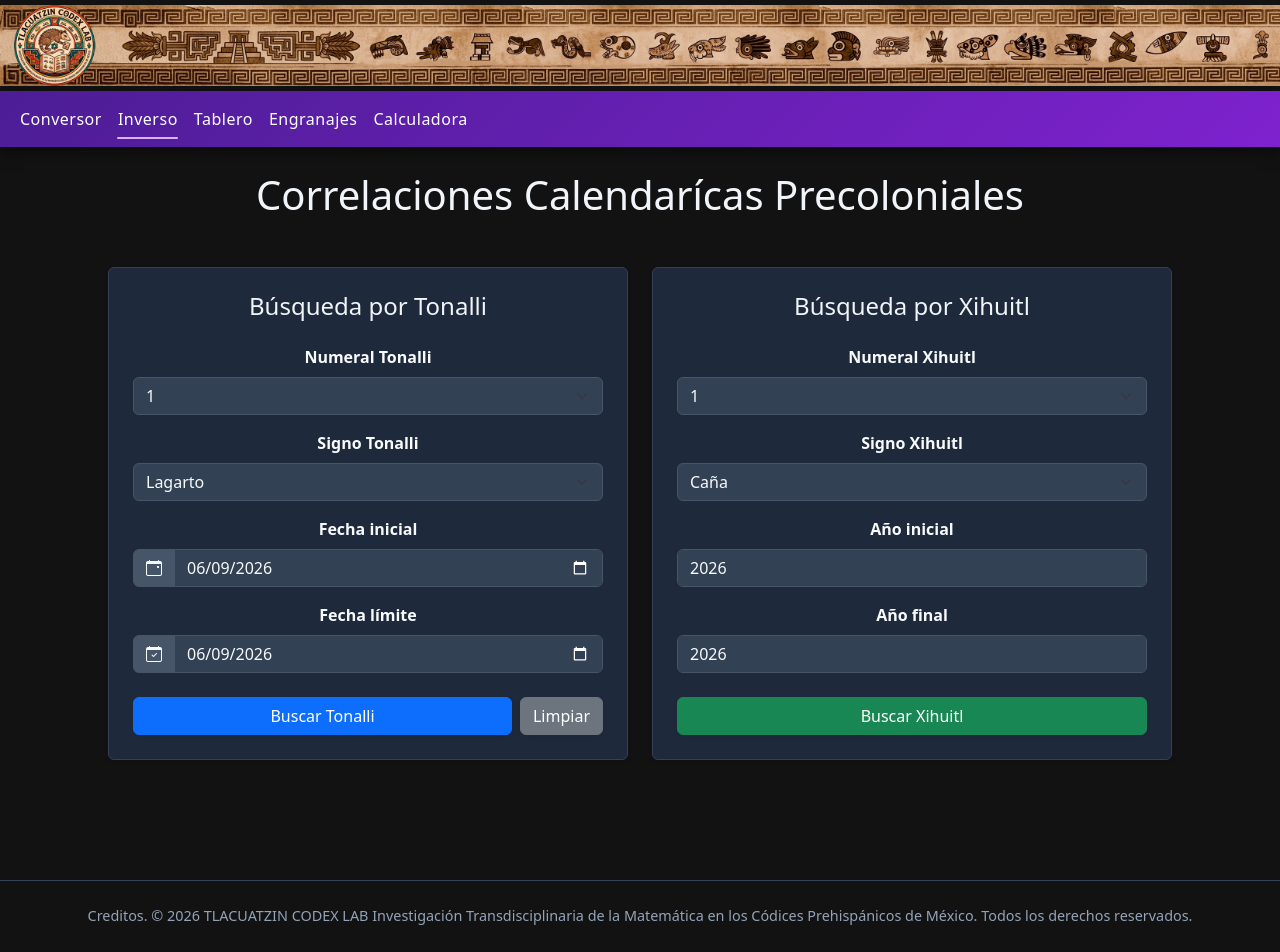
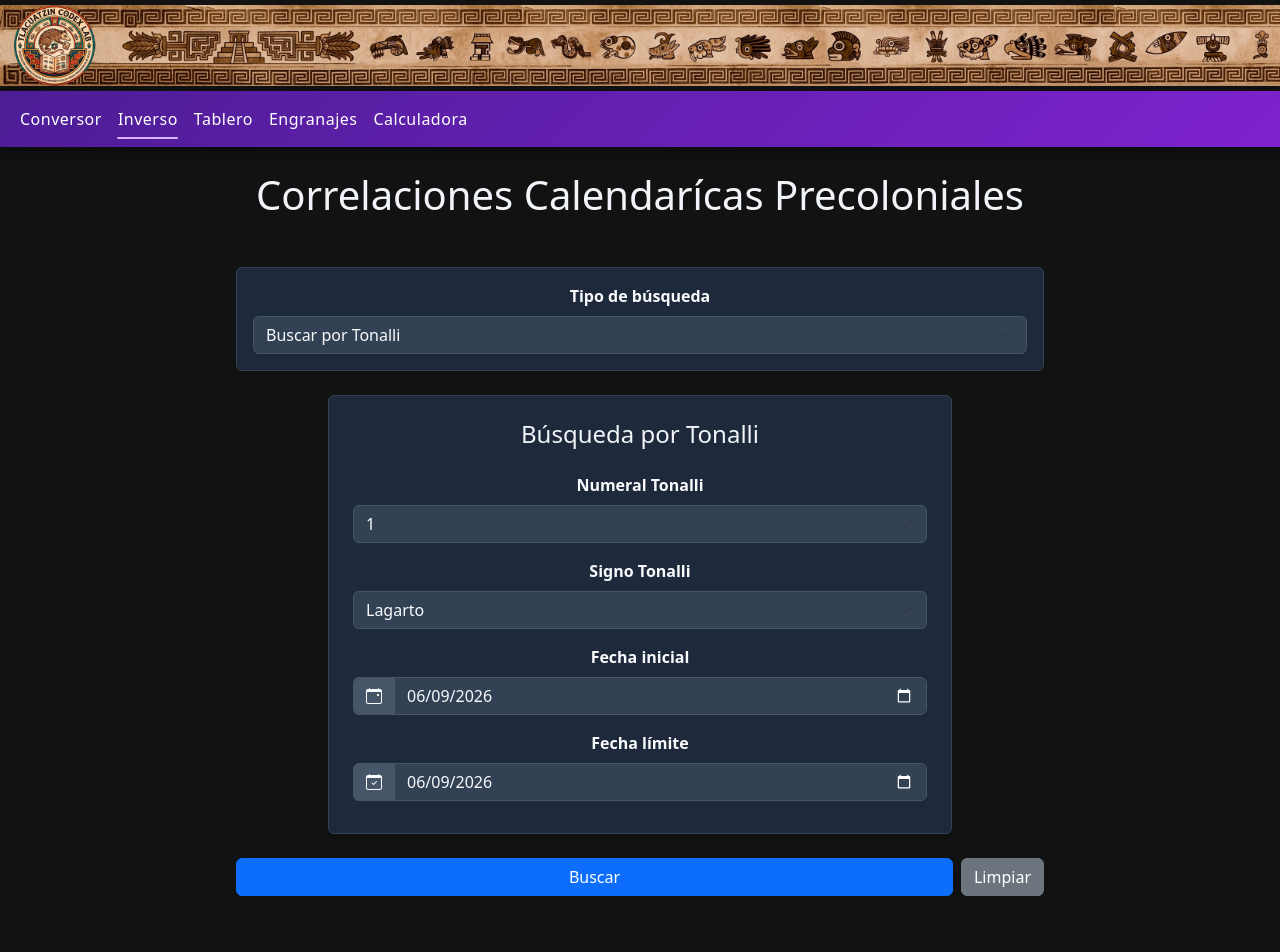
Before and after one commit to BloodyMCode/Cahuitl-Nemi-Machiyotl, a React (Vite) app: page /inverso in a window 1280 px wide. Shown: the top 952 px of the page. Built offline with nearby package versions, Linux system fonts and the light colour scheme.

Commit message:
inverso cambios

```diff
--- a/src/components/funtions/funtions.js
+++ b/src/components/funtions/funtions.js
@@ -564,11 +564,11 @@ export const encuentraCoincidence = (
         const matches = []
         const fechaJuliano = new Date(1582, 9, 4)
 
-        // Recorrer años, meses y días.
+        // Recorrer años, meses y días desde la fecha inicio hasta la fecha fin
         for (let year = fechaInicio.getFullYear(); year <= fechaFin.getFullYear(); year++) {
-            if (year === 0) continue
+            if (year === 0) continue//el año 0 no existe en el calendario civil
 
-            const startMonth = (year === fechaInicio.getFullYear()) ? fechaInicio.getMonth() : 0
+            const startMonth = (year === fechaInicio.getFullYear()) ? fechaInicio.getMonth() : 0 //Condición ? Valor_si_es_verdadero : Valor_si_es_falso
             const endMonth = (year === fechaFin.getFullYear()) ? fechaFin.getMonth() : 11
 
             for (let month = startMonth; month <= endMonth; month++) {
@@ -642,11 +642,19 @@ export const buscarXihuitl = (
             if (year === 0) continue
             // Cada año tiene un identificador Xihuitl.
             const xihuitl = convertirXihuitl(new Date(year, 0, 1))
+            // Se pasa el año como string 'YYYY-01-01' para que obtenerDiaRitual calcule
+            // correctamente la fecha y hora de inicio del año ritual (startTime) según el
+            // ciclo de 4 posiciones: año 1 = 2/12-mar 06:43, año 2 = 2/12-mar 12:43,
+            // año 3 = 1/11-mar 18:43, año 4 = 2/12-mar 00:43 (juliano/gregoriano)
+            const xihuitlMeza = convertirXihuitlMeza(`${year}-01-01`)
             if (xihuitl.numeroX.español === numeroX.toString() && xihuitl.simboloX.español === simboloX) {
                 matches.push({
                     year: year,
                     calendar: year < 1582 ? 'Juliano' : 'Gregoriano',
-                    xihuitl: xihuitl
+                    xihuitl: xihuitl,
+                    xihuitlMeza: xihuitlMeza,
+                    xihuitlMezaStartTime: xihuitlMeza ? xihuitlMeza.startTime : null,
+                    xihuitlMezaCal: xihuitlMeza ? (year <= 1582 ? 'Juliano' : 'Gregoriano') : null
                 })
             }
         }
--- a/src/components/pages/Inverso.jsx
+++ b/src/components/pages/Inverso.jsx
@@ -4,6 +4,9 @@ import 'bootstrap/dist/css/bootstrap.min.css'
 import '../styles/Estilos.css'
 
 const Inverso = () => {
+    // Modo de búsqueda: 'tonalli' | 'xihuitl' | 'ambos'
+    const [modo, setModo] = useState('tonalli');
+
     // Estado para Tonalli
     const [numero, setNumero] = useState(1);
     const [simbolo, setSimbolo] = useState('Lagarto');
@@ -20,19 +23,90 @@ const Inverso = () => {
     const [xihuitlResults, setXihuitlResults] = useState([])
     const [xihuitlMessage, setXihuitlMessage] = useState("")
 
+    // Mensaje de validación de campos
+    const [validationMessage, setValidationMessage] = useState("")
+
     const [loading, setLoading] = useState(false);
     const [loadingX, setLoadingX] = useState(false);
 
     const resultsCaso = results.filter(r => r.matchCaso);
     const resultsMeza = results.filter(r => r.matchMeza);
 
+    // Lógica del botón Buscar según el modo seleccionado
+    const handleBuscar = () => {
+        setValidationMessage("")
+
+        if (modo === 'tonalli' || modo === 'ambos') {
+            if (!selectedStartDate || !selectedEndDate) {
+                setValidationMessage("Por favor rellena la Fecha inicial y la Fecha límite para la búsqueda de Tonalli.")
+                return
+            }
+        }
+        if (modo === 'xihuitl' || modo === 'ambos') {
+            if (!yearStart || !yearEnd || isNaN(yearStart) || isNaN(yearEnd)) {
+                setValidationMessage("Por favor rellena el Año inicial y el Año final para la búsqueda de Xihuitl.")
+                return
+            }
+        }
+
+        if (modo === 'tonalli') {
+            setXihuitlResults([])
+            setXihuitlMessage("")
+            encuentraCoincidence(selectedStartDate, selectedEndDate, numero, simbolo, setResults, setTonalliMessage, setLoading)
+        } else if (modo === 'xihuitl') {
+            setResults([])
+            setTonalliMessage("")
+            buscarXihuitl(yearStart, yearEnd, numeroX, simboloX, setXihuitlResults, setXihuitlMessage, setLoadingX)
+        } else if (modo === 'ambos') {
+            encuentraCoincidence(selectedStartDate, selectedEndDate, numero, simbolo, setResults, setTonalliMessage, setLoading)
+            buscarXihuitl(yearStart, yearEnd, numeroX, simboloX, setXihuitlResults, setXihuitlMessage, setLoadingX)
+        }
+    }
+
+    // Limpiar todos los resultados y mensajes
+    const handleLimpiar = () => {
+        setResults([])
+        setTonalliMessage("")
+        setXihuitlResults([])
+        setXihuitlMessage("")
+        setValidationMessage("")
+    }
+
+    const isLoading = loading || loadingX;
+
     return (
         <div className="container-fluid py-4">
             <h1 className="text-center mb-5">Correlaciones Calendarícas Precoloniales</h1>
 
+            {/* Selector de modo */}
+            <div className="row justify-content-center mb-4 px-3">
+                <div className="col-lg-10 col-xl-8">
+                    <div className="card shadow-sm p-3">
+                        <label className="form-label fw-bold mb-2">Tipo de búsqueda</label>
+                        <select
+                            id="modoBusqueda"
+                            className="form-select"
+                            value={modo}
+                            onChange={(e) => {
+                                setModo(e.target.value)
+                                setValidationMessage("")
+                            }}
+                            style={{ colorScheme: 'dark' }}
+                        >
+                            <option value="tonalli">Buscar por Tonalli</option>
+                            <option value="xihuitl">Buscar por Xihuitl</option>
+                            <option value="ambos">Buscar por Tonalli y Xihuitl</option>
+                        </select>
+                    </div>
+                </div>
+            </div>
+
+            {/* Formulario dinámico según modo */}
             <div className="row g-4 justify-content-center px-3">
-                {/* Tonalli */}
-                <div className="col-lg-5 p-4 card shadow-sm me-lg-4">
+
+                {/* Bloque Tonalli — visible en modo 'tonalli' y 'ambos' */}
+                {(modo === 'tonalli' || modo === 'ambos') && (
+                    <div className={`p-4 card shadow-sm ${modo === 'ambos' ? 'col-lg-5 me-lg-4' : 'col-lg-6'}`}>
                         <h4 className="text-center mb-4" style={{ color: '#60a5fa' }}>Búsqueda por Tonalli</h4>
 
                         <div className="mb-3">
@@ -57,27 +131,19 @@ const Inverso = () => {
                             </div>
                         </div>
 
-                    <div className="mb-4">
+                        <div className="mb-2">
                             <label className="form-label fw-bold">Fecha límite</label>
                             <div className="input-group">
                                 <span className="input-group-text"><i className="bi bi-calendar-check"></i></span>
                                 <input type="date" className="form-control" value={selectedEndDate} onChange={(e) => setSelectedEndDate(e.target.value)} style={{ colorScheme: 'dark' }} />
                             </div>
                         </div>
+                    </div>
+                )}
 
-                    <div className="d-flex gap-2">
-                        {/*  <button type="button" className="btn btn-primary shadow-sm" onClick={encuentraCoincidence} disabled={loading}> */}
-                        <button type="button" className="btn btn-primary flex-grow-1 shadow-sm" onClick={() => encuentraCoincidence(selectedStartDate, selectedEndDate, numero, simbolo, setResults, setTonalliMessage, setLoading)} disabled={loading}>
-                            {loading ? (<><span className="spinner-border spinner-border-sm me-2"></span>Calculando...</>) : ('Buscar Tonalli')}
-                        </button>
-                        <button type="button" className="btn btn-secondary shadow-sm" onClick={() => { setResults([]); setTonalliMessage(""); }} disabled={loading}>
-                            Limpiar
-                        </button>
-                    </div>
-                </div>
-
-                {/* Xihuitl */}
-                <div className="col-lg-5 p-4 card shadow-sm">
+                {/* Bloque Xihuitl — visible en modo 'xihuitl' y 'ambos' */}
+                {(modo === 'xihuitl' || modo === 'ambos') && (
+                    <div className={`p-4 card shadow-sm ${modo === 'ambos' ? 'col-lg-5' : 'col-lg-6'}`}>
                         <h4 className="text-center mb-4" style={{ color: '#4ade80' }}>Búsqueda por Xihuitl</h4>
 
                         <div className="mb-3">
@@ -99,17 +165,46 @@ const Inverso = () => {
                             <input type="number" id="yearStart" className="form-control" value={yearStart} onChange={(e) => setYearStart(parseInt(e.target.value))} style={{ colorScheme: 'dark' }} />
                         </div>
 
-                    <div className="mb-4">
+                        <div className="mb-2">
                             <label htmlFor="yearEnd" className="form-label fw-bold">Año final</label>
                             <input type="number" id="yearEnd" className="form-control" value={yearEnd} onChange={(e) => setYearEnd(parseInt(e.target.value))} style={{ colorScheme: 'dark' }} />
                         </div>
+                    </div>
+                )}
+            </div>
 
-                    <div className="d-grid">
-                        {/*  <button type="button" className="btn btn-success shadow-sm" onClick={buscarXihuitl} disabled={loadingX}> */}
-                        <button type="button" className="btn btn-success shadow-sm" onClick={() => buscarXihuitl(yearStart, yearEnd, numeroX, simboloX, setXihuitlResults, setXihuitlMessage, setLoadingX)} disabled={loadingX}>
-                            {loadingX ? (<><span className="spinner-border spinner-border-sm me-2"></span>Calculando...</>) : ('Buscar Xihuitl')}
+            {/* Botones Buscar y Limpiar */}
+            <div className="row justify-content-center mt-4 px-3">
+                <div className="col-lg-10 col-xl-8">
+                    <div className="d-flex gap-2">
+                        <button
+                            type="button"
+                            id="btnBuscar"
+                            className="btn btn-primary flex-grow-1 shadow-sm"
+                            onClick={handleBuscar}
+                            disabled={isLoading}
+                        >
+                            {isLoading
+                                ? (<><span className="spinner-border spinner-border-sm me-2"></span>Calculando...</>)
+                                : 'Buscar'}
+                        </button>
+                        <button
+                            type="button"
+                            id="btnLimpiar"
+                            className="btn btn-secondary shadow-sm"
+                            onClick={handleLimpiar}
+                            disabled={isLoading}
+                        >
+                            Limpiar
                         </button>
                     </div>
+
+                    {/* Mensaje de validación */}
+                    {validationMessage && (
+                        <div className="alert alert-danger mt-3 mb-0 text-center">
+                            {validationMessage}
+                        </div>
+                    )}
                 </div>
             </div>
 
@@ -213,11 +308,21 @@ const Inverso = () => {
                                 </thead>
                                 <tbody>
                                     {xihuitlResults.map((result, index) => (
-                                        <tr key={index}>
+                                        /* React.Fragment para poder renderizar la fila de datos y la fila de nota juntas */
+                                        <React.Fragment key={index}>
+                                            <tr>
                                                 <td>{result.year}</td>
                                                 <td><span className={`badge ${result.calendar === 'Juliano' ? 'bg-warning text-dark' : 'bg-info text-dark'}`}>{result.calendar}</span></td>
                                                 <td>{result.xihuitl.numeroX.español} - {result.xihuitl.simboloX.español}</td>
                                             </tr>
+                                            {result.xihuitlMezaStartTime && (
+                                                <tr>
+                                                    <td colSpan={3} className="text-muted fst-italic" style={{ fontSize: '0.85em', paddingTop: '2px', paddingBottom: '6px', borderTop: 'none' }}>
+                                                        <span style={{ color: '#4ade80' }}>📅 Nota: </span> De acuerdo a la conversión de Meza, el año {result.year} comienza el <strong>{result.xihuitlMezaStartTime}</strong> ({result.xihuitlMezaCal}).
+                                                    </td>
+                                                </tr>
+                                            )}
+                                        </React.Fragment>
                                     ))}
                                 </tbody>
                             </table>
```
Lines whose indentation alone changed are shown as unchanged.
